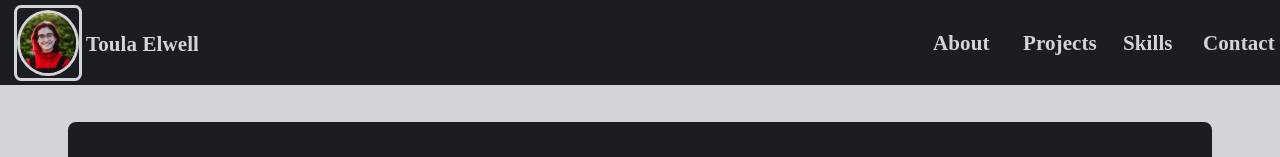
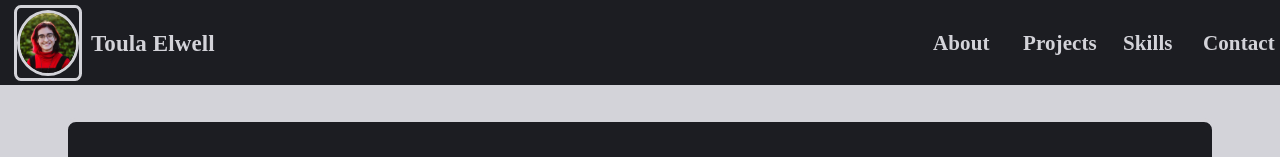
Before and after one commit to tae9467/tae9467.github.io, a plain HTML site: page index.html in a window 1280 px wide. Shown: the top 157 px of the page. Drawn offline with Linux system fonts and the light colour scheme; a web font is replaced by a local one.

Commit message:
updated the size of my name to make it stand out a bit more

```diff
--- a/Resources/styles.css
+++ b/Resources/styles.css
@@ -51,7 +51,11 @@ html {
 }
 
 .name a {
-    left: 85px;
+    left: 90px;
+    /* Incase max/min doesn't work */
+    font-size: 21px;
+    /* Otherwise max font size is 23px, min is 21px */
+    font-size: max(21px, min(4vmin, 23px));
 }
 
 .navigation {
```
